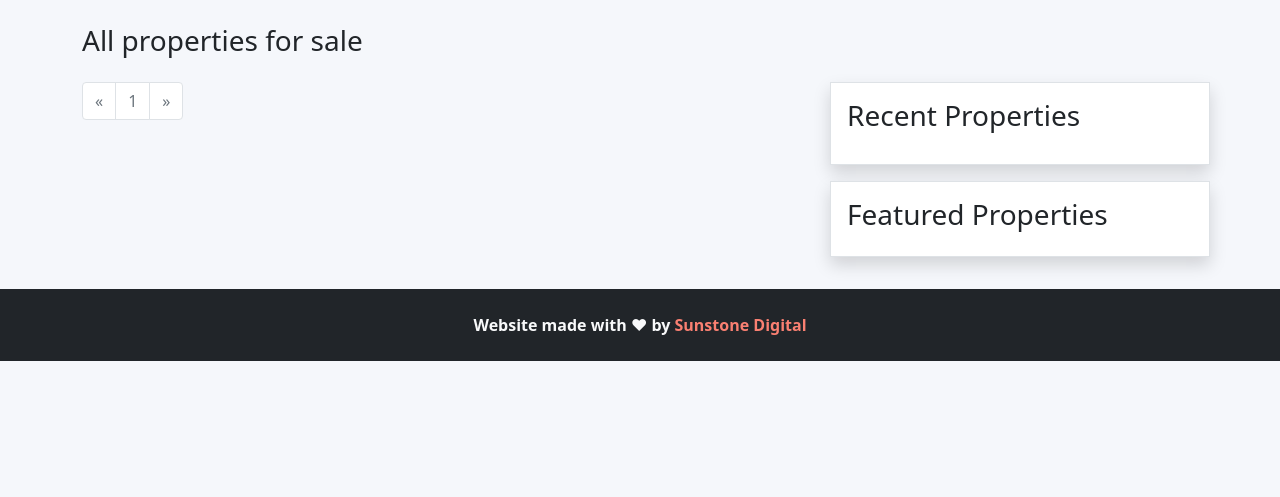
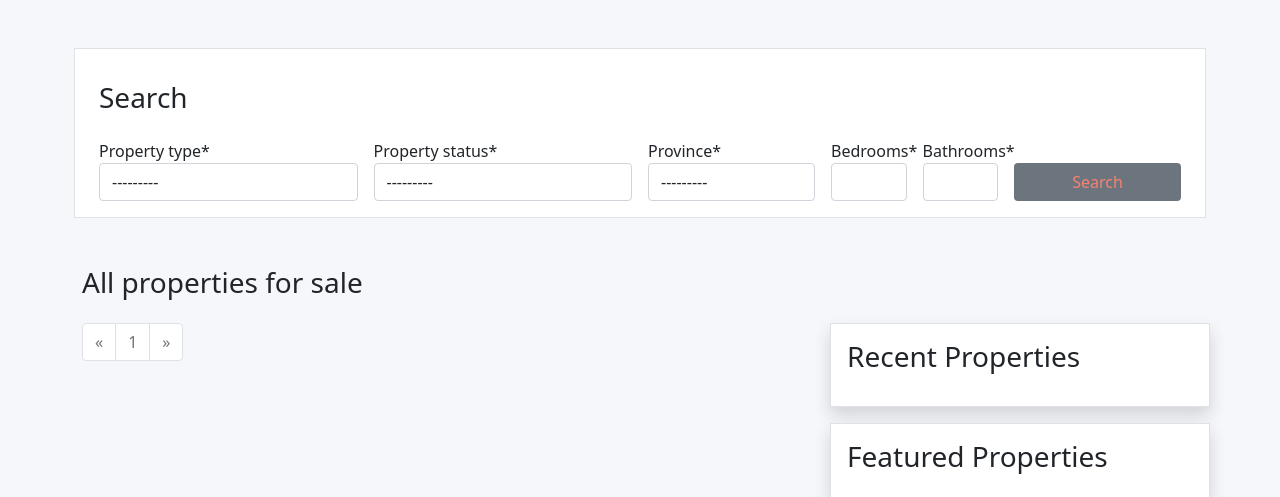
Before and after one commit to Francois16/real-estate-website, a Django app: page /properties/all/ in a window 1280 px wide. Shown: the part 128-625 px from the top of the page. Run offline with Django 4.2, Linux system fonts and the light colour scheme; data that the repository does not hold is empty; parts of the project's set-up code (start-up, migrations or seed data) failed here and were passed over; some libraries are stand-ins or nearby versions.

Commit message:
added django-crispy-forms

```diff
--- a/properties/forms.py
+++ b/properties/forms.py
@@ -17,21 +17,8 @@ class AddPropertyForm(forms.ModelForm):
         queryset=PropertyFeature.objects.all(),
         widget=forms.CheckboxSelectMultiple,
         required=False,
+        label="",
     )
-
-    def __init__(self, *args, **kwargs):
-        super(AddPropertyForm, self).__init__(*args, **kwargs)
-        for visible in self.visible_fields():
-            # We have a try/except block here because TextArea doesn't have an 'input_type'
-            # This will cause an AttributeError in which case we just add the 'form-control'
-            # class to it
-            try:
-                if visible.field.widget.input_type == "checkbox":
-                    visible.field.widget.attrs["class"] = "form-check-input mb-3"
-                else:
-                    visible.field.widget.attrs["class"] = "form-control mb-3"
-            except AttributeError:
-                visible.field.widget.attrs["class"] = "form-control mb-3"
 
 
 class AddPropertyImagesForm(forms.ModelForm):
@@ -41,9 +28,22 @@ class AddPropertyImagesForm(forms.ModelForm):
 
     images = forms.FileField(
         help_text="Please only add '.jpg' or '.png' image files",
+        label="",
         widget=forms.ClearableFileInput(
             attrs={
                 "multiple": True,
             }
         ),
     )
+
+
+class PropertySearchForm(forms.ModelForm):
+    class Meta:
+        model = Property
+        fields = (
+            "property_type",
+            "property_status",
+            "province",
+            "bedrooms",
+            "bathrooms",
+        )
--- a/properties/models.py
+++ b/properties/models.py
@@ -38,8 +38,8 @@ class Property(models.Model):
 
     # Property info
     title = models.CharField(max_length=255, default="")
-    property_type = models.CharField(max_length=3, choices=PropertyType.choices, null=True)
-    property_status = models.CharField(max_length=2, choices=PropertyStatus.choices, null=True)
+    property_type = models.CharField(max_length=4, choices=PropertyType.choices, null=True)
+    property_status = models.CharField(max_length=4, choices=PropertyStatus.choices, null=True)
     price = models.PositiveBigIntegerField()
     description = models.TextField(default="")
 
@@ -47,7 +47,7 @@ class Property(models.Model):
     address = models.CharField(max_length=255)
     city = models.CharField(max_length=255, null=True)
     suburb = models.CharField(max_length=255, null=True)
-    province = models.CharField(max_length=3, choices=Provinces.choices, null=True)
+    province = models.CharField(max_length=4, choices=Provinces.choices, null=True)
 
     # Property details
     bedrooms = models.PositiveSmallIntegerField(null=True)
--- a/properties/views.py
+++ b/properties/views.py
@@ -7,23 +7,34 @@ from .models import Property
 from .helpers import save_photos
 
 # Forms
-from .forms import AddPropertyForm, AddPropertyImagesForm
+from .forms import AddPropertyForm, AddPropertyImagesForm, PropertySearchForm
 
 
 def property_listview(request):
     template_name = "property/list.html"
 
-    properties = Property.objects.filter(property_status=Property.PropertyStatus.SALE)
+    if request.method == "POST":
+        search_form = PropertySearchForm(request.POST)
+
+        if search_form.is_valid():
+            print("Filtering based on criteria")
+
+    properties = Property.objects.filter(property_status=Property.PropertyStatus.SALE).order_by("-created_at")
     recent_properties = properties.reverse()[:5]
 
     # Pagination
     paginator = Paginator(properties, 10)
     page_number = request.GET.get("page")
     page_obj = paginator.get_page(page_number)
+    # End pagination
+
+    # Search form
+    search_form = PropertySearchForm()
 
     context = {
         "properties": page_obj,
         "recent_properties": recent_properties,
+        "search_form": search_form,
     }
 
     return render(request, template_name, context)
--- /dev/null
+++ b/templates/includes/sections/filter.html
@@ -0,0 +1,25 @@
+{% load crispy_forms_tags %}
+
+<form class="my-5 p-3 bg-white border row g-3" action="{% url 'property_list' %}" method="post">
+    {% csrf_token %}
+    <h3>Search</h3>
+    <div class="col-6 col-lg-3">
+        {{ search_form.property_type|as_crispy_field }}
+    </div>
+    <div class="col-6 col-lg-3">
+        {{ search_form.property_status|as_crispy_field }}
+    </div>
+    <div class="col-6 col-lg-2">
+       {{ search_form.province|as_crispy_field }}
+    </div>
+    <div class="col-3 col-lg-1">
+       {{ search_form.bedrooms|as_crispy_field }}
+    </div>
+    <div class="col-3 col-lg-1">
+       {{ search_form.bathrooms|as_crispy_field }}
+    </div>
+    <div class="col-12 col-lg-2 mt-auto">
+        <button class="btn primary bg-secondary w-100" type="submit">Search</button>
+    </div>
+
+</form>
--- a/templates/property/list.html
+++ b/templates/property/list.html
@@ -21,6 +21,10 @@
                 </ol>
             </nav>
         {% endblock breadcrumb %}
+
+
+        <!-- Property filter -->
+        {% include "includes/sections/filter.html" %}
 
         <h3 class="my-4">All properties for sale</h3>
 
```
Also changed, not shown: templates/property/add.html (+45 -14 lines), properties/migrations/0024_alter_property_property_status_and_more.py (added), properties/migrations/0025_alter_property_property_type.py (added), properties/migrations/0026_alter_property_property_type.py (added).
